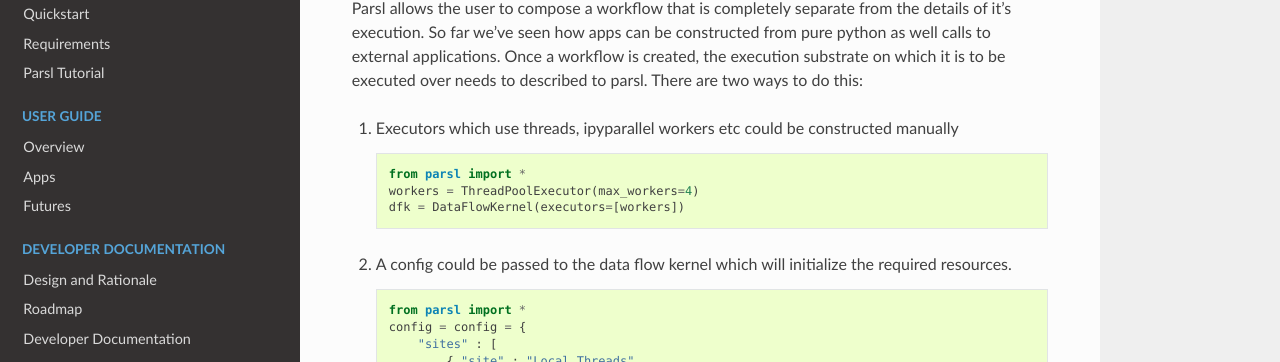
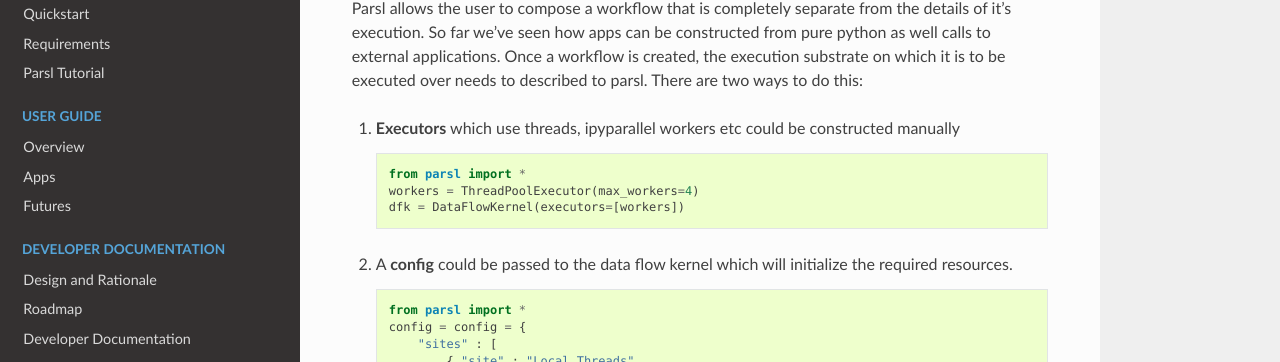
Before and after one commit to Parsl/parsl, a Sphinx documentation site: the page built from docs/userguide/configuring.rst, in a window 1280 px wide. Shown: the part 163-525 px from the top of the page. Built offline with Sphinx 7.4.7 and the Read the Docs theme 2.0.0, drawn with Linux system fonts in a browser that asks for light colours.

Commit message:
Minor edit, attempting to force readthedocs refresh

```diff
--- a/docs/userguide/configuring.rst
+++ b/docs/userguide/configuring.rst
@@ -7,7 +7,7 @@
 created, the execution substrate on which it is to be executed over needs to
 described to parsl. There are two ways to do this:
 
-1. Executors which use threads, ipyparallel workers etc could be constructed manually
+1. **Executors** which use threads, ipyparallel workers etc could be constructed manually
 
    .. code-block:: python
 
@@ -15,7 +15,7 @@
        workers = ThreadPoolExecutor(max_workers=4)
        dfk = DataFlowKernel(executors=[workers])
 
-2. A config could be passed to the data flow kernel which will initialize the required resources.
+2. A **config** could be passed to the data flow kernel which will initialize the required resources.
 
    .. code-block:: python
 
```
